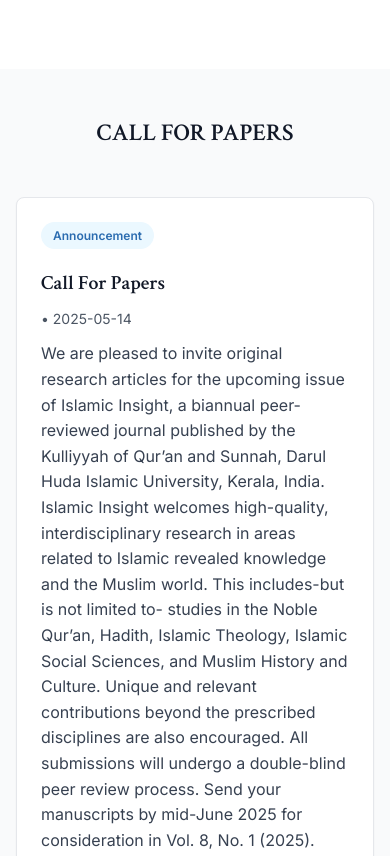
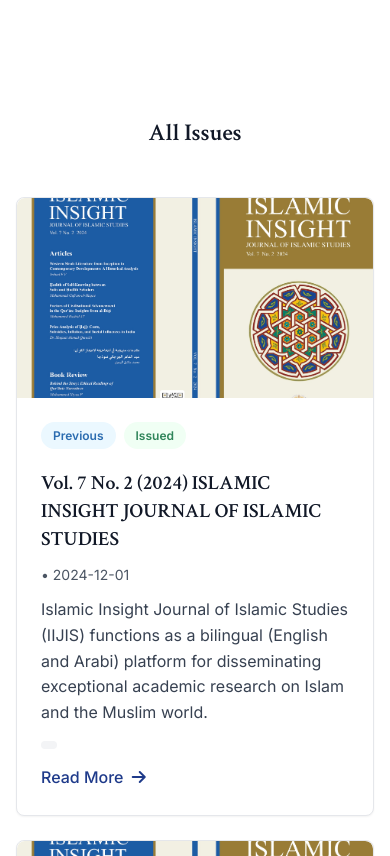
Before and after one commit to nasik-dh/journal, a plain HTML site: page all-issues.html in a window 390 px wide. Shown: the part 1033-1889 px from the top of the page. Drawn offline with nearby package versions, Linux system fonts and the light colour scheme.

Commit message:
Update all-issues.html

```diff
--- a/all-issues.html
+++ b/all-issues.html
@@ -230,7 +230,6 @@
                 <div class="hidden md:block">
                     <div class="ml-10 flex items-baseline space-x-8">
                          <a href="index.html" class="text-gray-700 hover:text-blue-900 px-3 py-2 text-sm font-medium transition-colors">Home</a>
-                        <a href="#publications" class="text-gray-700 hover:text-blue-900 px-3 py-2 text-sm font-medium transition-colors">Call For Paper</a>
                         <a href="#featured" class="text-gray-700 hover:text-blue-900 px-3 py-2 text-sm font-medium transition-colors">All Issues</a>
 
                         <a href="#contact" class="text-gray-700 hover:text-blue-900 px-3 py-2 text-sm font-medium transition-colors">Contact</a>
@@ -250,7 +249,6 @@
         <div id="mobile-menu" class="hidden md:hidden bg-white border-t border-gray-200">
             <div class="px-2 pt-2 pb-3 space-y-1">
                  <a href="index.html" class="text-gray-700 hover:text-blue-900 px-3 py-2 text-sm font-medium transition-colors">Home</a>
-                        <a href="#publications" class="text-gray-700 hover:text-blue-900 px-3 py-2 text-sm font-medium transition-colors">Call For Paper</a>
                         <a href="#featured" class="text-gray-700 hover:text-blue-900 px-3 py-2 text-sm font-medium transition-colors">All Issues</a>
 
                         <a href="#contact" class="text-gray-700 hover:text-blue-900 px-3 py-2 text-sm font-medium transition-colors">Contact</a>
@@ -311,25 +309,6 @@
         </div>
     </section>
 
-
-
-    <!-- Publications Section (Articles without Images) -->
-     <!-- Publications Section (Articles without Images) -->
-    <section id="publications" class="py-12 sm:py-16 lg:py-20 bg-gray-50">
-        <div class="max-w-7xl mx-auto px-4 sm:px-6 lg:px-8">
-            <div class="text-center mb-12">
-                <h2 class="text-2xl sm:text-3xl lg:text-4xl font-bold academic-title text-gray-900 mb-4">
-                    CALL FOR PAPERS
-                </h2>
-
-            </div>
-
-            <div class="grid grid-cols-1 md:grid-cols-2 lg:grid-cols-3 gap-6 lg:gap-8" id="publications-grid">
-                <!-- Publications will be populated by JavaScript -->
-            </div>
-        </div>
-    </section>
-
     <!-- Featured Articles with Images -->
     <section id="featured" class="py-12 sm:py-16 lg:py-20 bg-white">
         <div class="max-w-7xl mx-auto px-4 sm:px-6 lg:px-8">
@@ -345,8 +324,6 @@
             </div>
         </div>
     </section>
-
-
 
     <!-- Contact Section -->
     <section id="contact" class="py-12 sm:py-16 lg:py-20 bg-gray-50">
@@ -446,11 +423,11 @@
                 pages: "pp. 30-50",
                 doi: "",
                 categories: ["Announcement"],
-                abstract: "We are pleased to invite original research articles for the upcoming issue of Islamic Insight, a biannual peer-reviewed journal published by the Kulliyyah of Qur’an and Sunnah, Darul Huda Islamic University, Kerala, India. Islamic Insight welcomes high-quality, interdisciplinary research in areas related to Islamic revealed knowledge and the Muslim world. This includes-but is not limited to- studies in the Noble Qur’an, Hadith, Islamic Theology, Islamic Social Sciences, and Muslim History and Culture. Unique and relevant contributions beyond the prescribed disciplines are also encouraged. All submissions will undergo a double-blind peer review process. Send your manuscripts by mid-June 2025 for consideration in Vol. 8, No. 1 (2025).",
+                abstract: "We are pleased to invite original research articles for the upcoming issue of Islamic Insight, a biannual peer-reviewed journal published by the Kulliyyah of Qur'an and Sunnah, Darul Huda Islamic University, Kerala, India. Islamic Insight welcomes high-quality, interdisciplinary research in areas related to Islamic revealed knowledge and the Muslim world. This includes-but is not limited to- studies in the Noble Qur'an, Hadith, Islamic Theology, Islamic Social Sciences, and Muslim History and Culture. Unique and relevant contributions beyond the prescribed disciplines are also encouraged. All submissions will undergo a double-blind peer review process. Send your manuscripts by mid-June 2025 for consideration in Vol. 8, No. 1 (2025).",
                 keywords: ["For submission: islamicinsight@dhiu.in"],
                 fullContent: `
                     <h2>Call For Papers</h2>
-                    <p>We are pleased to invite original research articles for the upcoming issue of Islamic Insight, a biannual peer-reviewed journal published by the Kulliyyah of Qur’an and Sunnah, Darul Huda Islamic University, Kerala, India. Islamic Insight welcomes high-quality, interdisciplinary research in areas related to Islamic revealed knowledge and the Muslim world. This includes-but is not limited to- studies in the Noble Qur’an, Hadith, Islamic Theology, Islamic Social Sciences, and Muslim History and Culture. Unique and relevant contributions beyond the prescribed disciplines are also encouraged. All submissions will undergo a double-blind peer review process. Send your manuscripts by mid-June 2025 for consideration in Vol. 8, No. 1 (2025).</p>
+                    <p>We are pleased to invite original research articles for the upcoming issue of Islamic Insight, a biannual peer-reviewed journal published by the Kulliyyah of Qur'an and Sunnah, Darul Huda Islamic University, Kerala, India. Islamic Insight welcomes high-quality, interdisciplinary research in areas related to Islamic revealed knowledge and the Muslim world. This includes-but is not limited to- studies in the Noble Qur'an, Hadith, Islamic Theology, Islamic Social Sciences, and Muslim History and Culture. Unique and relevant contributions beyond the prescribed disciplines are also encouraged. All submissions will undergo a double-blind peer review process. Send your manuscripts by mid-June 2025 for consideration in Vol. 8, No. 1 (2025).</p>
                     <p>For submission: islamicinsight@dhiu.in</p>
 
                 `
@@ -516,12 +493,12 @@
                 pages: "",
                 doi: "",
                 categories: ["Previous","Issued"],
-                abstract: "Islamic Insight Journal of Islamic Studies (IIJIS) is a bilingual (English and Arabic) academic journal published twice a year by the Kulliyyah of Qur’an and Sunnah, Darul Huda Islamic University.",
+                abstract: "Islamic Insight Journal of Islamic Studies (IIJIS) is a bilingual (English and Arabic) academic journal published twice a year by the Kulliyyah of Qur'an and Sunnah, Darul Huda Islamic University.",
                 keywords: [""],
                 imageUrl: "vol5no1.jpg",
                 fullContent: `
 
-                    <p>Islamic Insight Journal of Islamic Studies (IIJIS) is a bilingual (English and Arabic) academic journal published twice a year by the Kulliyyah of Qur’an and Sunnah, Darul Huda Islamic University. It is a multi-disciplinary journal devoted for publishing original scholarship of exceptional quality on all aspects of Islam and the Muslim world. It covers, for example but not limited to, textual and field work studies on various aspects of the Noble Qur’an, Hadith, Islamic Jurisprudence, Islamic Theology, Islamic Mysticism, Philosophy, Comparative Religion, Islamic Social Sciences, and History and Culture of Muslims. The relevant topics from other disciplines also will be welcomed. The papers will be sent for a double blind peer review and will be published accordingly.</p>
+                    <p>Islamic Insight Journal of Islamic Studies (IIJIS) is a bilingual (English and Arabic) academic journal published twice a year by the Kulliyyah of Qur'an and Sunnah, Darul Huda Islamic University. It is a multi-disciplinary journal devoted for publishing original scholarship of exceptional quality on all aspects of Islam and the Muslim world. It covers, for example but not limited to, textual and field work studies on various aspects of the Noble Qur'an, Hadith, Islamic Jurisprudence, Islamic Theology, Islamic Mysticism, Philosophy, Comparative Religion, Islamic Social Sciences, and History and Culture of Muslims. The relevant topics from other disciplines also will be welcomed. The papers will be sent for a double blind peer review and will be published accordingly.</p>
 
                     <h2>Articles</h2>
                     <a style="color:blue" href="index3.html">To Read Full Articles Click Here</a>
@@ -587,7 +564,6 @@
 
         // DOM Elements
         const featuredArticlesGrid = document.getElementById('featured-articles-grid');
-        const publicationsGrid = document.getElementById('publications-grid');
         const searchInput = document.getElementById('search-input');
         const searchResults = document.getElementById('search-results');
         const mobileMenuBtn = document.getElementById('mobile-menu-btn');
@@ -600,7 +576,6 @@
         // Initialize the application
         document.addEventListener('DOMContentLoaded', function() {
             renderFeaturedArticles();
-            renderPublications();
             setupEventListeners();
         });
 
@@ -611,16 +586,6 @@
             featuredArticles.forEach(article => {
                 const articleCard = createFeaturedArticleCard(article);
                 featuredArticlesGrid.appendChild(articleCard);
-            });
-        }
-
-        // Render publications without images
-        function renderPublications() {
-            publicationsGrid.innerHTML = '';
-
-            publications.forEach(article => {
-                const articleCard = createPublicationCard(article);
-                publicationsGrid.appendChild(articleCard);
             });
         }
 
@@ -742,9 +707,6 @@
                     closeArticleModal();
                 }
             });
-
-            // Contact form
-            contactForm.addEventListener('submit', handleContactForm);
 
             // Smooth scrolling for navigation links
             document.querySelectorAll('a[href^="#"]').forEach(anchor => {
@@ -969,21 +931,6 @@
                 });
             }
         }
-
-        // Handle contact form submission
-        function handleContactForm(e) {
-            e.preventDefault();
-
-            const formData = new FormData(contactForm);
-            const name = formData.get('name') || document.getElementById('name').value;
-            const email = formData.get('email') || document.getElementById('email').value;
-            const subject = formData.get('subject') || document.getElementById('subject').value;
-            const message = formData.get('message') || document.getElementById('message').value;
-
-            // Simulate form submission
-            alert('Thank you for your message! We will get back to you soon.');
-            contactForm.reset();
-        }
     </script>
 </body>
 </html>
```
